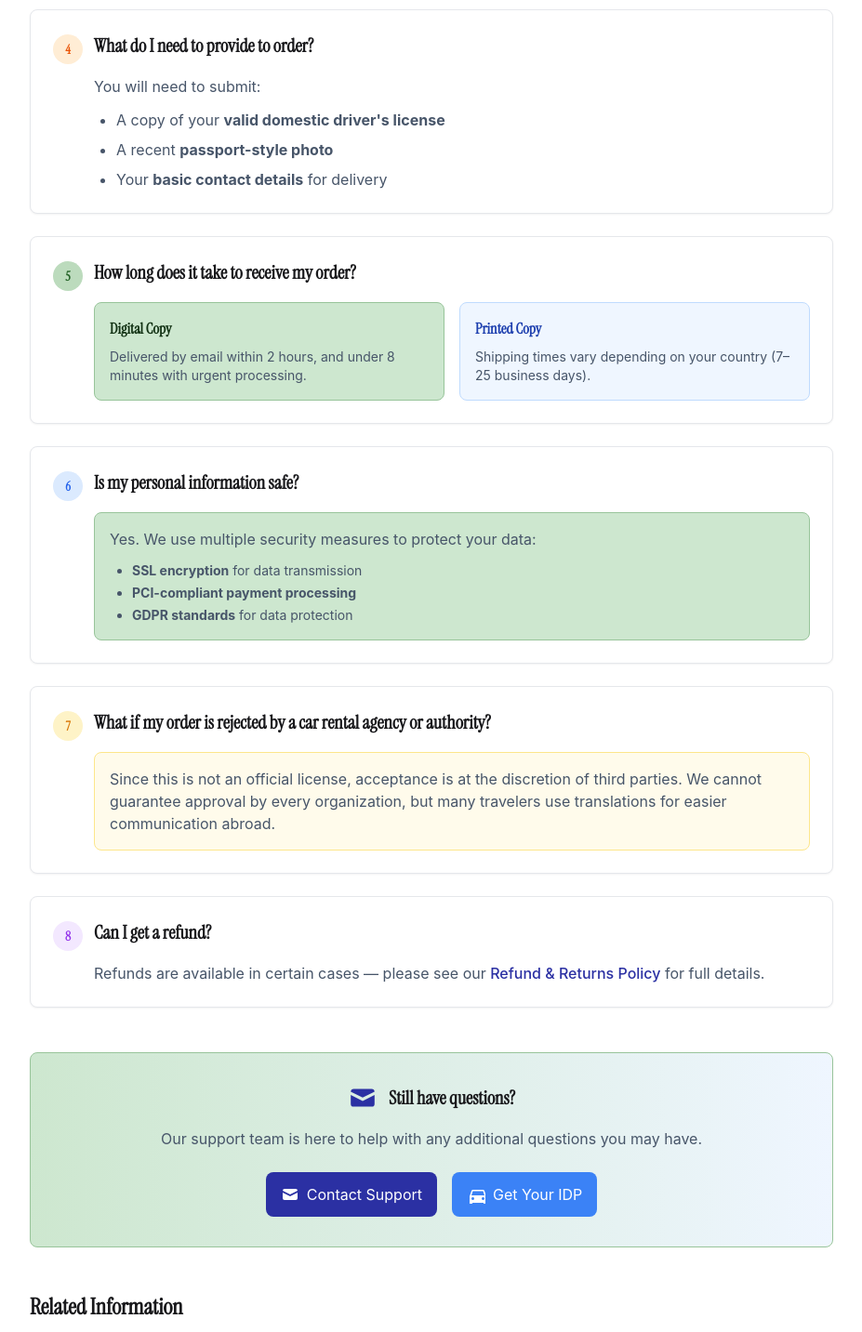
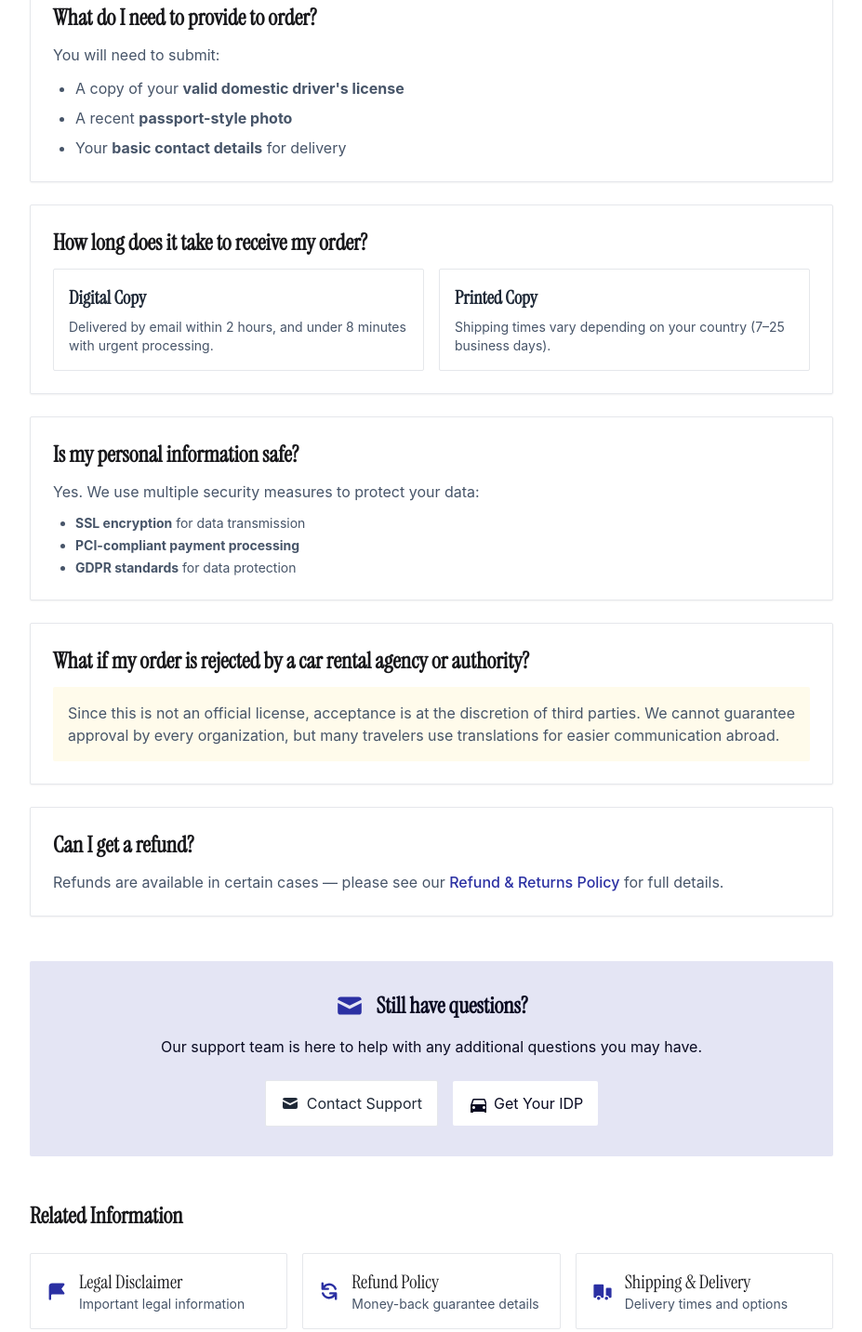
Before and after one commit to MariCoy/itndrivingadvisor, a website: page faq.html in a window 1280 px wide. Shown: the part 813-2246 px from the top of the page at 93% size, without its empty margins (176-1103 px from the left). Drawn offline with nearby package versions, Linux system fonts and the light colour scheme.

Commit message:
Update contact.html and faq.html with latest changes

```diff
--- a/faq.html
+++ b/faq.html
@@ -148,47 +148,43 @@
             <div class="space-y-6">
 
               <!-- FAQ 1 -->
-              <div class="bg-white border border-gray-200 rounded-lg p-6 shadow-sm">
-                <h3 class="font-heading text-xl font-semibold text-zinc-900 mb-3 flex items-start">
-                  <span class="flex-shrink-0 w-8 h-8 bg-success-100 text-success-600 rounded-full flex items-center justify-center text-sm font-bold mr-3 mt-0.5">1</span>
+              <div class="bg-white border border-gray-200 rounded-[2px] p-6 shadow-sm">
+                <h3 class="font-heading text-xl md:text-2xl font-semibold text-zinc-900 mb-3">
                   Is this an official driver's license?
                 </h3>
-                <div class="ml-11">
+                <div>
                   <p class="text-slate-600">No. International Driving Advisor provides an <strong>unofficial translation of your valid domestic driver's license</strong> into multiple languages. It is <strong>not a government-issued license</strong> and does not replace your original license.</p>
                 </div>
               </div>
 
               <!-- FAQ 2 -->
-              <div class="bg-white border border-gray-200 rounded-lg p-6 shadow-sm">
-                <h3 class="font-heading text-xl font-semibold text-zinc-900 mb-3 flex items-start">
-                  <span class="flex-shrink-0 w-8 h-8 bg-blue-100 text-blue-600 rounded-full flex items-center justify-center text-sm font-bold mr-3 mt-0.5">2</span>
+              <div class="bg-white border border-gray-200 rounded-[2px] p-6 shadow-sm">
+                <h3 class="font-heading text-xl md:text-2xl font-semibold text-zinc-900 mb-3">
                   Are you affiliated with the government or AAA?
                 </h3>
-                <div class="ml-11">
+                <div>
                   <p class="text-slate-600">No. We are a <strong>private, independent service provider</strong>. We are <strong>not affiliated with any government agency, embassy, consulate, or the American Automobile Association (AAA).</strong></p>
                 </div>
               </div>
 
               <!-- FAQ 3 -->
-              <div class="bg-white border border-gray-200 rounded-lg p-6 shadow-sm">
-                <h3 class="font-heading text-xl font-semibold text-zinc-900 mb-3 flex items-start">
-                  <span class="flex-shrink-0 w-8 h-8 bg-purple-100 text-purple-600 rounded-full flex items-center justify-center text-sm font-bold mr-3 mt-0.5">3</span>
+              <div class="bg-white border border-gray-200 rounded-[2px] p-6 shadow-sm">
+                <h3 class="font-heading text-xl md:text-2xl font-semibold text-zinc-900 mb-3">
                   Can I use this translation to drive legally?
                 </h3>
-                <div class="ml-11">
-                  <div class="bg-amber-50 border border-amber-200 rounded-lg p-4">
+                <div>
+                  <div class="bg-amber-50 rounded-[2px] p-4">
                     <p class="text-slate-600">No. This document is a <strong>translation only</strong> and does not grant legal driving rights. You must always carry and present your <strong>original valid driver's license</strong> when driving.</p>
                   </div>
                 </div>
               </div>
 
               <!-- FAQ 4 -->
-              <div class="bg-white border border-gray-200 rounded-lg p-6 shadow-sm">
-                <h3 class="font-heading text-xl font-semibold text-zinc-900 mb-3 flex items-start">
-                  <span class="flex-shrink-0 w-8 h-8 bg-orange-100 text-orange-600 rounded-full flex items-center justify-center text-sm font-bold mr-3 mt-0.5">4</span>
+              <div class="bg-white border border-gray-200 rounded-[2px] p-6 shadow-sm">
+                <h3 class="font-heading text-xl md:text-2xl font-semibold text-zinc-900 mb-3">
                   What do I need to provide to order?
                 </h3>
-                <div class="ml-11">
+                <div>
                   <p class="text-slate-600 mb-3">You will need to submit:</p>
                   <ul class="list-disc pl-6 text-slate-600 space-y-2">
                     <li>A copy of your <strong>valid domestic driver's license</strong></li>
@@ -199,19 +195,18 @@
               </div>
 
               <!-- FAQ 5 -->
-              <div class="bg-white border border-gray-200 rounded-lg p-6 shadow-sm">
-                <h3 class="font-heading text-xl font-semibold text-zinc-900 mb-3 flex items-start">
-                  <span class="flex-shrink-0 w-8 h-8 bg-success-100 text-success-600 rounded-full flex items-center justify-center text-sm font-bold mr-3 mt-0.5">5</span>
+              <div class="bg-white border border-gray-200 rounded-[2px] p-6 shadow-sm">
+                <h3 class="font-heading text-xl md:text-2xl font-semibold text-zinc-900 mb-3">
                   How long does it take to receive my order?
                 </h3>
-                <div class="ml-11">
+                <div>
                   <div class="grid gap-4 md:grid-cols-2">
-                    <div class="bg-success-50 border border-success-200 rounded-lg p-4">
-                      <h4 class="font-heading font-semibold text-success-800 mb-2">Digital Copy</h4>
+                    <div class="border border-gray-200 rounded-[2px] p-4">
+                      <h4 class="font-heading font-semibold text-gray-800 mb-2 text-lg md:text-xl">Digital Copy</h4>
                       <p class="text-slate-600 text-sm">Delivered by email within 2 hours, and under 8 minutes with urgent processing.</p>
                     </div>
-                    <div class="bg-blue-50 border border-blue-200 rounded-lg p-4">
-                      <h4 class="font-heading font-semibold text-blue-800 mb-2">Printed Copy</h4>
+                    <div class="border border-gray-200 rounded-[2px] p-4">
+                      <h4 class="font-heading font-semibold text-gray-800 mb-2 text-lg md:text-xl">Printed Copy</h4>
                       <p class="text-slate-600 text-sm">Shipping times vary depending on your country (7–25 business days).</p>
                     </div>
                   </div>
@@ -219,13 +214,12 @@
               </div>
 
               <!-- FAQ 6 -->
-              <div class="bg-white border border-gray-200 rounded-lg p-6 shadow-sm">
-                <h3 class="font-heading text-xl font-semibold text-zinc-900 mb-3 flex items-start">
-                  <span class="flex-shrink-0 w-8 h-8 bg-blue-100 text-blue-600 rounded-full flex items-center justify-center text-sm font-bold mr-3 mt-0.5">6</span>
+              <div class="bg-white border border-gray-200 rounded-[2px] p-6 shadow-sm">
+                <h3 class="font-heading text-xl md:text-2xl font-semibold text-zinc-900 mb-3">
                   Is my personal information safe?
                 </h3>
-                <div class="ml-11">
-                  <div class="bg-success-50 border border-success-200 rounded-lg p-4">
+                <div>
+                  <div>
                     <p class="text-slate-600 mb-3">Yes. We use multiple security measures to protect your data:</p>
                     <ul class="list-disc pl-6 text-slate-600 space-y-1 text-sm">
                       <li><strong>SSL encryption</strong> for data transmission</li>
@@ -237,25 +231,23 @@
               </div>
 
               <!-- FAQ 7 -->
-              <div class="bg-white border border-gray-200 rounded-lg p-6 shadow-sm">
-                <h3 class="font-heading text-xl font-semibold text-zinc-900 mb-3 flex items-start">
-                  <span class="flex-shrink-0 w-8 h-8 bg-amber-100 text-amber-600 rounded-full flex items-center justify-center text-sm font-bold mr-3 mt-0.5">7</span>
+              <div class="bg-white border border-gray-200 rounded-[2px] p-6 shadow-sm">
+                <h3 class="font-heading text-xl md:text-2xl font-semibold text-zinc-900 mb-3">
                   What if my order is rejected by a car rental agency or authority?
                 </h3>
-                <div class="ml-11">
-                  <div class="bg-amber-50 border border-amber-200 rounded-lg p-4">
+                <div>
+                  <div class="bg-amber-50 rounded-[2px] p-4">
                     <p class="text-slate-600">Since this is not an official license, acceptance is at the discretion of third parties. We cannot guarantee approval by every organization, but many travelers use translations for easier communication abroad.</p>
                   </div>
                 </div>
               </div>
 
               <!-- FAQ 8 -->
-              <div class="bg-white border border-gray-200 rounded-lg p-6 shadow-sm">
-                <h3 class="font-heading text-xl font-semibold text-zinc-900 mb-3 flex items-start">
-                  <span class="flex-shrink-0 w-8 h-8 bg-purple-100 text-purple-600 rounded-full flex items-center justify-center text-sm font-bold mr-3 mt-0.5">8</span>
+              <div class="bg-white border border-gray-200 rounded-[2px] p-6 shadow-sm">
+                <h3 class="font-heading text-xl md:text-2xl font-semibold text-zinc-900 mb-3">
                   Can I get a refund?
                 </h3>
-                <div class="ml-11">
+                <div>
                   <p class="text-slate-600">Refunds are available in certain cases — please see our <a href="refund.html" class="text-primary-500 hover:text-primary-600 font-medium">Refund & Returns Policy</a> for full details.</p>
                 </div>
               </div>
@@ -264,24 +256,24 @@
 
             <!-- Still Have Questions -->
             <section class="mt-12">
-              <div class="bg-gradient-to-r from-success-50 to-blue-50 border border-success-200 rounded-lg p-8 text-center">
+              <div class="bg-primary-50 rounded-[2px] p-8 text-center">
                 <div class="flex items-center justify-center mb-4">
                   <svg class="h-8 w-8 text-primary-500 mr-3" fill="currentColor" viewBox="0 0 20 20">
                     <path d="M2.003 5.884L10 9.882l7.997-3.998A2 2 0 0016 4H4a2 2 0 00-1.997 1.884z" />
                     <path d="M18 8.118l-8 4-8-4V14a2 2 0 002 2h12a2 2 0 002-2V8.118z" />
                   </svg>
-                  <h3 class="font-heading text-xl font-semibold text-zinc-900">Still have questions?</h3>
+                  <h3 class="font-heading text-xl md:text-2xl font-semibold text-primary-900">Still have questions?</h3>
                 </div>
-                <p class="text-slate-600 mb-6">Our support team is here to help with any additional questions you may have.</p>
+                <p class="text-primary-900 mb-6">Our support team is here to help with any additional questions you may have.</p>
                 <div class="flex flex-col sm:flex-row gap-4 justify-center items-center">
-                  <a href="mailto:hello@internationaldrivingadvisor.com" class="inline-flex items-center px-4 py-3 bg-primary-500 text-white rounded-lg hover:bg-primary-600 transition-colors">
+                  <a href="mailto:hello@internationaldrivingadvisor.com" class="inline-flex items-center px-4 py-3 bg-white text-gray-800 border border-gray-200 rounded-[2px] transition-colors">
                     <svg class="w-5 h-5 mr-2" fill="currentColor" viewBox="0 0 20 20">
                       <path d="M2.003 5.884L10 9.882l7.997-3.998A2 2 0 0016 4H4a2 2 0 00-1.997 1.884z" />
                       <path d="M18 8.118l-8 4-8-4V14a2 2 0 002 2h12a2 2 0 002-2V8.118z" />
                     </svg>
                     Contact Support
                   </a>
-                  <a href="https://idpcheckout.fillout.com/t/2ESX5foenCus?source=faq_page" class="inline-flex items-center px-4 py-3 bg-blue-500 text-white rounded-lg hover:bg-blue-600 transition-colors">
+                  <a href="https://idpcheckout.fillout.com/t/2ESX5foenCus?source=faq_page" class="inline-flex items-center px-4 py-3 bg-white text-primary-900 rounded-[2px] transition-colors">
                     <svg class="w-5 h-5 mr-2" fill="currentColor" viewBox="0 0 20 20">
                       <path d="M18.92 6.01C18.72 5.42 18.16 5 17.5 5h-11c-.66 0-1.22.42-1.42 1.01L3 12v8c0 .55.45 1 1 1h1c.55 0 1-.45 1-1v-1h12v1c0 .55.45 1 1 1h1c.55 0 1-.45 1-1v-8l-2.08-5.99zM6.5 16c-.83 0-1.5-.67-1.5-1.5S5.67 13 6.5 13s1.5.67 1.5 1.5S7.33 16 6.5 16zm11 0c-.83 0-1.5-.67-1.5-1.5s.67-1.5 1.5-1.5 1.5.67 1.5 1.5-.67 1.5-1.5 1.5zM5 11l1.5-4.5h11L19 11H5z"/>
                     </svg>
@@ -293,33 +285,33 @@
 
             <!-- Quick Links to Related Pages -->
             <section class="mt-12">
-              <h2 class="font-heading text-2xl font-semibold mb-6 text-zinc-900">Related Information</h2>
+              <h2 class="font-heading text-xl md:text-2xl font-semibold mb-6 text-zinc-900">Related Information</h2>
               <div class="grid gap-4 md:grid-cols-2 lg:grid-cols-3">
-                <a href="legal.html" class="flex items-center p-4 bg-white border border-gray-200 rounded-lg hover:border-success-300 hover:bg-success-50 transition-colors">
+                <a href="legal.html" class="flex items-center p-4 bg-white border border-gray-200 rounded-[2px] hover:bg-primary-50 transition-colors">
                   <svg class="w-6 h-6 text-primary-500 mr-3" fill="currentColor" viewBox="0 0 20 20">
                     <path fill-rule="evenodd" d="M3 6a3 3 0 013-3h10a1 1 0 01.8 1.6L14.25 8l2.55 3.4A1 1 0 0116 13H6a1 1 0 00-1 1v3a1 1 0 11-2 0V6z" clip-rule="evenodd" />
                   </svg>
                   <div>
-                    <h4 class="font-heading font-medium text-zinc-900">Legal Disclaimer</h4>
+                    <h4 class="font-heading font-medium text-zinc-900 text-lg md:text-xl">Legal Disclaimer</h4>
                     <p class="text-slate-600 text-sm">Important legal information</p>
                   </div>
                 </a>
-                <a href="refund.html" class="flex items-center p-4 bg-white border border-gray-200 rounded-lg hover:border-success-300 hover:bg-success-50 transition-colors">
+                <a href="refund.html" class="flex items-center p-4 bg-white border border-gray-200 rounded-[2px] hover:bg-primary-50 transition-colors">
                   <svg class="w-6 h-6 text-primary-500 mr-3" fill="currentColor" viewBox="0 0 20 20">
                     <path fill-rule="evenodd" d="M4 2a1 1 0 011 1v2.101a7.002 7.002 0 0111.601 2.566 1 1 0 11-1.885.666A5.002 5.002 0 005.999 7H9a1 1 0 010 2H4a1 1 0 01-1-1V3a1 1 0 011-1zm.008 9.057a1 1 0 011.276.61A5.002 5.002 0 0014.001 13H11a1 1 0 110-2h5a1 1 0 011 1v5a1 1 0 11-2 0v-2.101a7.002 7.002 0 01-11.601-2.566 1 1 0 01.61-1.276z" clip-rule="evenodd" />
                   </svg>
                   <div>
-                    <h4 class="font-heading font-medium text-zinc-900">Refund Policy</h4>
+                    <h4 class="font-heading font-medium text-zinc-900 text-lg md:text-xl">Refund Policy</h4>
                     <p class="text-slate-600 text-sm">Money-back guarantee details</p>
                   </div>
                 </a>
-                <a href="shipping.html" class="flex items-center p-4 bg-white border border-gray-200 rounded-lg hover:border-success-300 hover:bg-success-50 transition-colors">
+                <a href="shipping.html" class="flex items-center p-4 bg-white border border-gray-200 rounded-[2px] hover:bg-primary-50 transition-colors">
                   <svg class="w-6 h-6 text-primary-500 mr-3" fill="currentColor" viewBox="0 0 20 20">
                     <path d="M8 16.5a1.5 1.5 0 11-3 0 1.5 1.5 0 013 0zM15 16.5a1.5 1.5 0 11-3 0 1.5 1.5 0 013 0z" />
                     <path d="M3 4a1 1 0 00-1 1v10a1 1 0 001 1h1.05a2.5 2.5 0 014.9 0H10a1 1 0 001-1V5a1 1 0 00-1-1H3zM14 7a1 1 0 00-1 1v6.05A2.5 2.5 0 0115.95 16H17a1 1 0 001-1V8a1 1 0 00-1-1h-3z" />
                   </svg>
                   <div>
-                    <h4 class="font-heading font-medium text-zinc-900">Shipping & Delivery</h4>
+                    <h4 class="font-heading font-medium text-zinc-900 text-lg md:text-xl">Shipping & Delivery</h4>
                     <p class="text-slate-600 text-sm">Delivery times and options</p>
                   </div>
                 </a>
```
Also changed, not shown: contact.html (+3 -3 lines).
